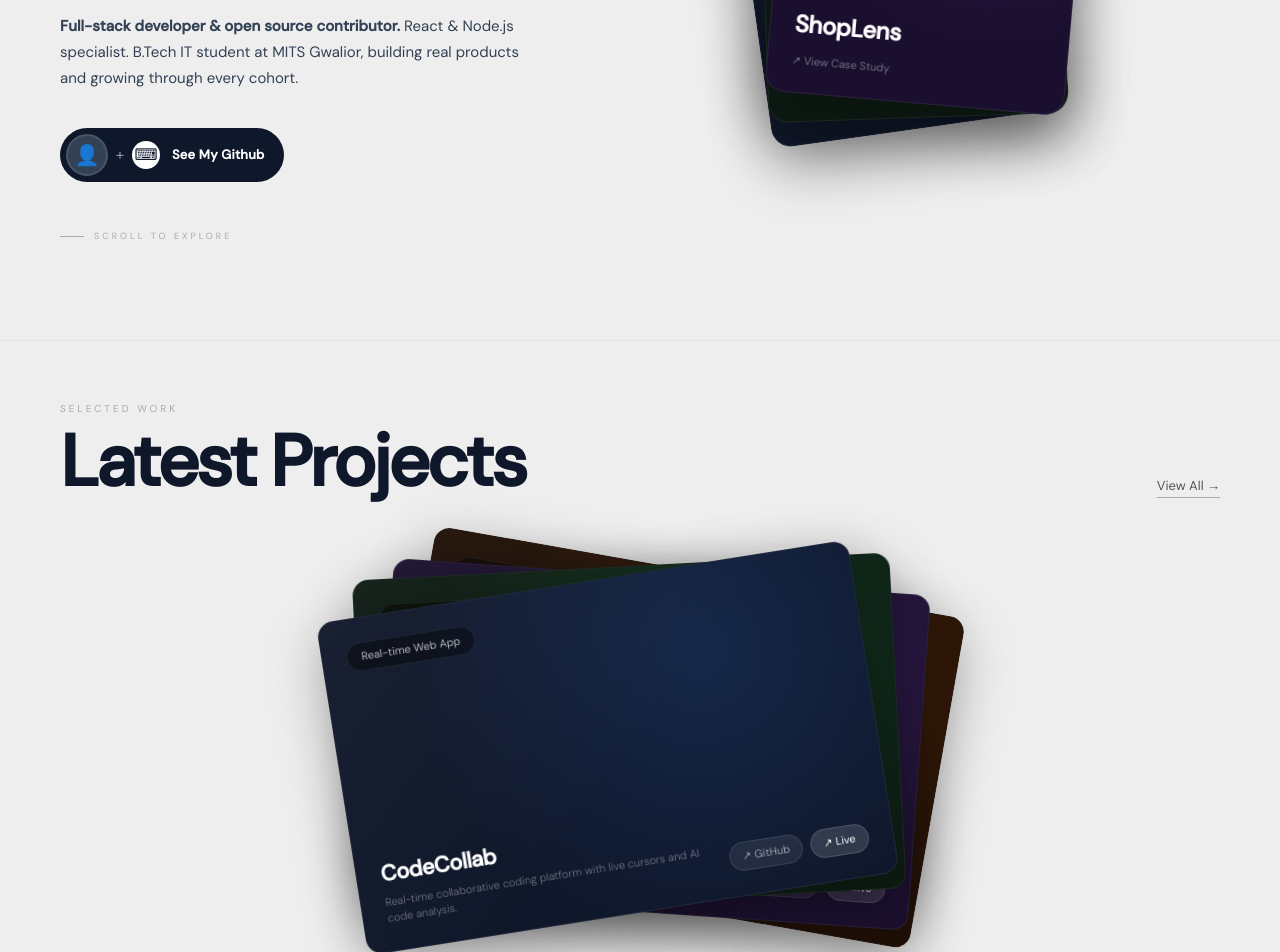
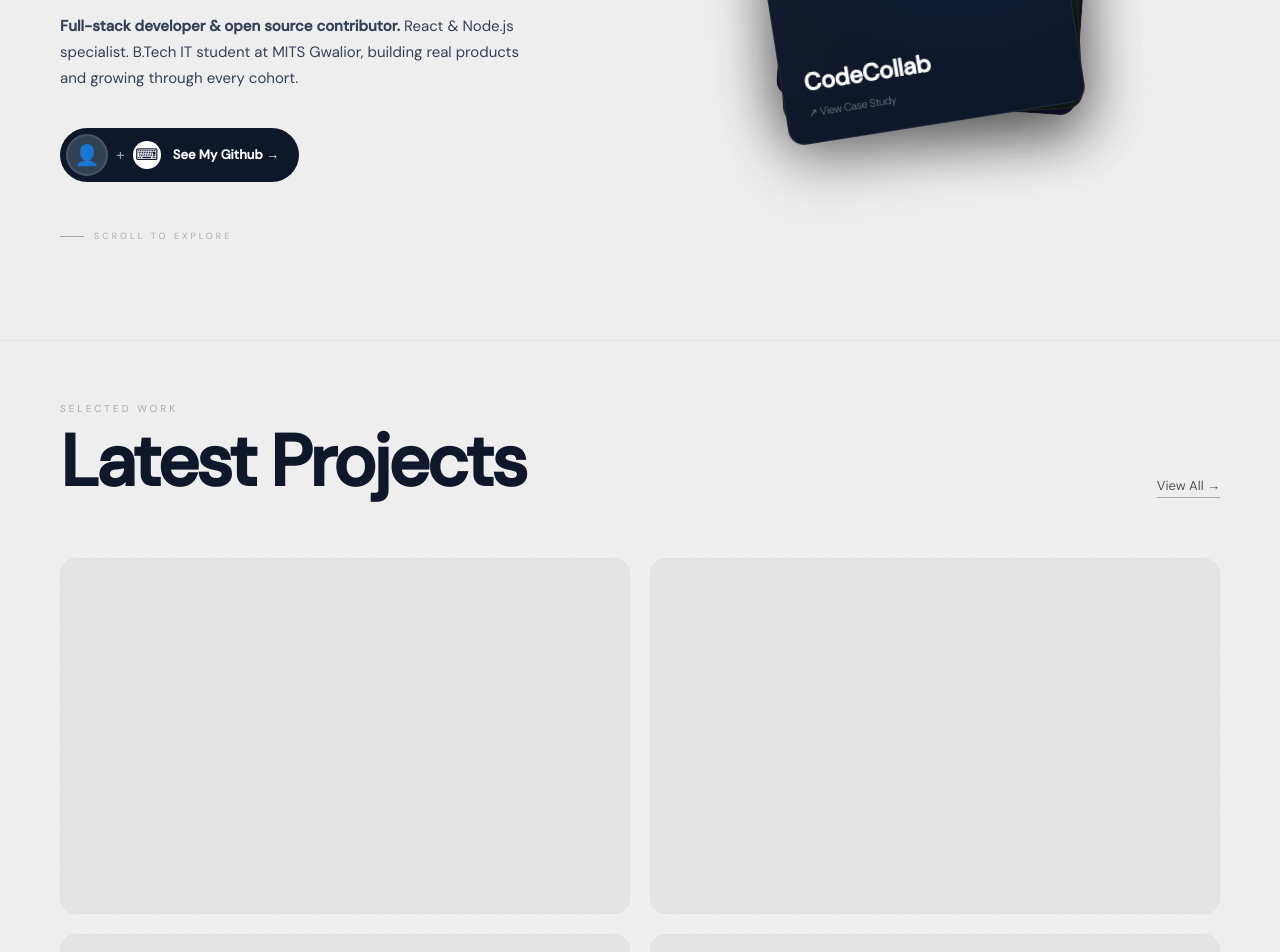
Before and after one commit to MaireadForge/Portfolio, a React (Vite) app: page / in a window 1280 px wide. Shown: the part 460-1412 px from the top of the page. Built offline with nearby package versions, Linux system fonts and the light colour scheme.

Commit message:
Updated projects section

```diff
--- a/src/App.jsx
+++ b/src/App.jsx
@@ -1,20 +1,100 @@
+import { useEffect, useRef } from "react";
+import { gsap } from "gsap";
+import { ScrollTrigger } from "gsap/ScrollTrigger";
 import Cursor from "./components/Cursor";
 import useLenis from "./hooks/useLenis";
 import Navbar from "./components/Navbar";
 import Hero from "./components/Hero";
 import Projects from "./components/Projects";
 
+gsap.registerPlugin(ScrollTrigger);
+
 export default function App() {
   useLenis();
+
+  const cardRefs = useRef([]);
+  const deckRef = useRef(null);
+  const projectsSectionRef = useRef(null);
+
+  useEffect(() => {
+    const cards = cardRefs.current;
+    const slots = [0, 1, 2, 3].map((i) =>
+      document.getElementById(`grid-slot-${i}`)
+    );
+
+    if (!cards.length || !slots[0]) return;
+
+    const getRelativePos = (el) => {
+      const rect = el.getBoundingClientRect();
+      return {
+        x: rect.left + rect.width / 2,
+        y: rect.top + rect.height / 2 + window.scrollY,
+      };
+    };
+
+    ScrollTrigger.create({
+      trigger: projectsSectionRef.current,
+      start: "top 80%",
+      onEnter: () => {
+        slots.forEach((slot, i) => {
+          const card = cards[i];
+          if (!card || !slot) return;
+
+          const cardRect = card.getBoundingClientRect();
+          const slotRect = slot.getBoundingClientRect();
+
+          const dx = slotRect.left - cardRect.left;
+          const dy = slotRect.top + window.scrollY - (cardRect.top + window.scrollY);
+          const scaleX = slotRect.width / cardRect.width;
+          const scaleY = slotRect.height / cardRect.height;
+
+          gsap.to(card, {
+            x: `+=${dx}`,
+            y: `+=${dy}`,
+            rotate: 0,
+            scaleX,
+            scaleY,
+            duration: 0.9,
+            delay: i * 0.1,
+            ease: "power3.out",
+            borderRadius: 16,
+          });
+        });
+      },
+      onLeaveBack: () => {
+        const startRotations = [-9, -3, 4, 10];
+        const startOffsets = [
+          { x: -20, y: 16 },
+          { x: -6,  y: 6  },
+          { x: 8,   y: -4 },
+          { x: 22,  y: -12},
+        ];
+
+        cards.forEach((card, i) => {
+          gsap.to(card, {
+            x: startOffsets[i].x,
+            y: startOffsets[i].y,
+            rotate: startRotations[i],
+            scaleX: 1,
+            scaleY: 1,
+            duration: 0.7,
+            ease: "power2.inOut",
+          });
+        });
+      },
+    });
+
+    return () => ScrollTrigger.getAll().forEach((t) => t.kill());
+  }, []);
 
   return (
     <>
       <Cursor />
       <Navbar />
       <div style={{ paddingTop: "0px" }}>
-        <Hero />
-        <Projects />
-        {/* About, Experience, OSS, Contact coming next */}
+        <Hero cardRefs={cardRefs} deckRef={deckRef} />
+        <Projects projectsSectionRef={projectsSectionRef} />
+
         <div style={{
           height: "60vh",
           background: "#eeeeee",
--- a/src/components/Hero.jsx
+++ b/src/components/Hero.jsx
@@ -1,25 +1,20 @@
-import { useRef } from "react";
-import { motion, useScroll, useTransform } from "framer-motion";
+import { useEffect, useRef } from "react";
+import { motion } from "framer-motion";
+import { gsap } from "gsap";
+import { ScrollTrigger } from "gsap/ScrollTrigger";
+
+gsap.registerPlugin(ScrollTrigger);
 
 const PROJECT_CARDS = [
-  { title: "CodeCollab", tag: "Real-time Web App", color: "#0f172a", accent: "#3b82f6" },
-  { title: "NarrativeX", tag: "AI / ML Platform", color: "#0c1a12", accent: "#22c55e" },
-  { title: "ShopLens", tag: "Computer Vision", color: "#1a0f2e", accent: "#a855f7" },
+  { id: 1, tag: "Real-time Web App", title: "CodeCollab", color: "#0f172a", accent: "#3b82f6" },
+  { id: 2, tag: "AI / ML Platform", title: "NarrativeX", color: "#0c1a12", accent: "#22c55e" },
+  { id: 3, tag: "Computer Vision", title: "ShopLens", color: "#1a0f2e", accent: "#a855f7" },
+  { id: 4, tag: "Internship Project", title: "CoGrow", color: "#1f0f05", accent: "#f97316" },
 ];
 
-export default function Hero() {
-  const ref = useRef(null);
-  const { scrollYProgress } = useScroll({
-    target: ref,
-    offset: ["start start", "end start"],
-  });
-
-  const leftY = useTransform(scrollYProgress, [0, 1], ["0%", "-15%"]);
-  const opacity = useTransform(scrollYProgress, [0, 0.6], [1, 0]);
-
+export default function Hero({ cardRefs, deckRef }) {
   return (
     <section
-      ref={ref}
       style={{
         minHeight: "100vh",
         background: "#eeeeee",
@@ -33,8 +28,7 @@ export default function Hero() {
       }}
     >
       {/* LEFT */}
-      <motion.div style={{ y: leftY, opacity }}>
-
+      <div>
         {/* Location pill */}
         <motion.div
           initial={{ opacity: 0, y: 10 }}
@@ -57,22 +51,19 @@ export default function Hero() {
             background: "#22c55e",
           }} />
           <span style={{
-            fontSize: 12,
-            color: "#333",
+            fontSize: 12, color: "#333",
             fontFamily: "'DM Sans', sans-serif",
-            fontWeight: 400,
           }}>
             Gwalior, India
           </span>
         </motion.div>
 
-        {/* Big name — bold sans like Austin */}
+        {/* Big name with 3D depth */}
         <motion.div
           initial={{ opacity: 0, y: 30 }}
           animate={{ opacity: 1, y: 0 }}
           transition={{ duration: 0.9, delay: 0.2, ease: [0.16, 1, 0.3, 1] }}
         >
-          {/* 3D depth layers */}
           <div style={{ position: "relative", display: "inline-block" }}>
             {[
               { top: 8, left: 8, opacity: 0.025 },
@@ -96,7 +87,6 @@ export default function Hero() {
                 <span style={{ color: `rgba(80,80,80,${s.opacity * 1.5})` }}>Portfolio</span>
               </div>
             ))}
-
             <div style={{
               position: "relative",
               fontFamily: "'DM Sans', sans-serif",
@@ -119,12 +109,9 @@ export default function Hero() {
           transition={{ duration: 0.7, delay: 0.5 }}
           style={{
             fontFamily: "'DM Sans', sans-serif",
-            fontSize: 15,
-            fontWeight: 400,
+            fontSize: 15, fontWeight: 400,
             color: "#334155",
-            marginTop: 28,
-            maxWidth: 480,
-            lineHeight: 1.75,
+            marginTop: 28, maxWidth: 480, lineHeight: 1.75,
           }}
         >
           <strong>Full-stack developer & open source contributor.</strong>{" "}
@@ -132,11 +119,13 @@ export default function Hero() {
           building real products and growing through every cohort.
         </motion.p>
 
-        {/* Photo + Github CTA — exactly like Austin */}
-        <motion.div
+        {/* Github CTA */}
+        <motion.a
+          href="https://github.com/"
           initial={{ opacity: 0, y: 16 }}
           animate={{ opacity: 1, y: 0 }}
           transition={{ duration: 0.7, delay: 0.7 }}
+          whileHover={{ scale: 1.03 }}
           style={{
             display: "inline-flex",
             alignItems: "center",
@@ -146,58 +135,35 @@ export default function Hero() {
             borderRadius: 999,
             padding: "6px 20px 6px 6px",
             cursor: "none",
+            textDecoration: "none",
           }}
         >
-          {/* Photo circle */}
           <div style={{
-            width: 42, height: 42,
-            borderRadius: "50%",
+            width: 42, height: 42, borderRadius: "50%",
             background: "#334155",
             border: "2px solid #475569",
-            display: "flex",
-            alignItems: "center",
-            justifyContent: "center",
-            fontSize: 20,
-            overflow: "hidden",
-            flexShrink: 0,
+            display: "flex", alignItems: "center",
+            justifyContent: "center", fontSize: 20,
+            overflow: "hidden", flexShrink: 0,
           }}>
-            {/* Replace with your photo: */}
-            {/* <img src="/photo.jpg" style={{width:"100%",height:"100%",objectFit:"cover"}} /> */}
             👤
           </div>
-
-          {/* Plus sign */}
-          <span style={{
-            color: "#94a3b8",
-            fontSize: 16,
-            margin: "0 8px",
-            fontWeight: 300,
-          }}>+</span>
-
-          {/* Github icon */}
+          <span style={{ color: "#94a3b8", fontSize: 16, margin: "0 8px" }}>+</span>
           <div style={{
-            width: 28, height: 28,
-            borderRadius: "50%",
-            background: "#fff",
-            display: "flex",
-            alignItems: "center",
-            justifyContent: "center",
-            fontSize: 16,
-            marginRight: 12,
+            width: 28, height: 28, borderRadius: "50%",
+            background: "#fff", display: "flex",
+            alignItems: "center", justifyContent: "center",
+            fontSize: 16, marginRight: 12,
           }}>
             ⌨
           </div>
-
           <span style={{
             fontFamily: "'DM Sans', sans-serif",
-            fontSize: 13,
-            fontWeight: 600,
-            color: "#fff",
-            letterSpacing: "0.2px",
+            fontSize: 13, fontWeight: 600, color: "#fff",
           }}>
-            See My Github
+            See My Github →
           </span>
-        </motion.div>
+        </motion.a>
 
         {/* Scroll hint */}
         <motion.div
@@ -205,30 +171,24 @@ export default function Hero() {
           animate={{ opacity: 1 }}
           transition={{ duration: 1, delay: 1.2 }}
           style={{
-            display: "flex",
-            alignItems: "center",
-            gap: 10,
-            marginTop: 48,
+            display: "flex", alignItems: "center",
+            gap: 10, marginTop: 48,
           }}
         >
           <div style={{ width: 24, height: "1px", background: "#aaa" }} />
           <span style={{
-            fontSize: 9,
-            letterSpacing: "3px",
-            textTransform: "uppercase",
-            color: "#aaa",
+            fontSize: 9, letterSpacing: "3px",
+            textTransform: "uppercase", color: "#aaa",
             fontFamily: "'DM Sans', sans-serif",
           }}>
             Scroll to explore
           </span>
         </motion.div>
-      </motion.div>
+      </div>
 
-      {/* RIGHT — stacked fanned cards like Austin */}
-<motion.div
-  initial={{ opacity: 0, x: 60 }}
-  animate={{ opacity: 1, x: 0 }}
-  transition={{ duration: 1, delay: 0.4, ease: [0.16, 1, 0.3, 1] }}
+      {/* RIGHT — stacked deck, controlled by GSAP from App */}
+      <div
+        ref={deckRef}
         style={{
           position: "relative",
           height: "100%",
@@ -237,92 +197,91 @@ export default function Hero() {
           justifyContent: "center",
         }}
       >
-  <div style={{ position: "relative", width: 340, height: 420 }}>
+        <div style={{ position: "relative", width: 320, height: 400 }}>
           {PROJECT_CARDS.map((card, i) => {
-      const rotations = [-8, -2, 5];
-      const offsets = [
-        { x: -24, y: 20 },
-        { x: -8, y: 8 },
-        { x: 10, y: -6 },
+            const startRotations = [-9, -3, 4, 10];
+            const startOffsets = [
+              { x: -20, y: 16 },
+              { x: -6,  y: 6  },
+              { x: 8,   y: -4 },
+              { x: 22,  y: -12},
             ];
+
             return (
-        <motion.div
-          key={card.title}
-          whileHover={{ y: -8, rotate: 0, zIndex: 10, scale: 1.02 }}
-          transition={{ type: "spring", stiffness: 260, damping: 20 }}
+              <div
+                key={card.id}
+                ref={(el) => (cardRefs.current[i] = el)}
+                data-index={i}
                 style={{
                   position: "absolute",
                   width: 300,
-            height: 380,
-            borderRadius: 20,
+                  height: 370,
+                  borderRadius: 18,
                   background: card.color,
                   border: "1px solid rgba(255,255,255,0.08)",
-            rotate: rotations[i],
-            x: offsets[i].x,
-            y: offsets[i].y,
-            zIndex: i,
                   boxShadow: "0 20px 60px rgba(0,0,0,0.3)",
                   overflow: "hidden",
                   display: "flex",
                   flexDirection: "column",
                   justifyContent: "space-between",
-            padding: 24,
+                  padding: 22,
+                  zIndex: 4 - i,
+                  transform: `rotate(${startRotations[i]}deg) translate(${startOffsets[i].x}px, ${startOffsets[i].y}px)`,
                 }}
               >
                 {/* Accent glow */}
                 <div style={{
                   position: "absolute", inset: 0,
-            background: `radial-gradient(circle at 70% 20%, ${card.accent}25 0%, transparent 65%)`,
+                  background: `radial-gradient(circle at 70% 25%, ${card.accent}28 0%, transparent 65%)`,
+                  pointerEvents: "none",
+                }} />
+                <div style={{
+                  position: "absolute", inset: 0,
+                  background: "linear-gradient(135deg, rgba(255,255,255,0.04) 0%, transparent 55%)",
                   pointerEvents: "none",
                 }} />
 
-          {/* Tag pill */}
+                {/* Tag */}
                 <div style={{
                   display: "inline-flex",
-            background: "rgba(0,0,0,0.35)",
+                  background: "rgba(0,0,0,0.4)",
                   backdropFilter: "blur(8px)",
                   borderRadius: 999,
-            padding: "5px 12px",
+                  padding: "5px 14px",
                   width: "fit-content",
                   border: "1px solid rgba(255,255,255,0.08)",
                 }}>
                   <span style={{
-              fontSize: 10,
-              color: "rgba(255,255,255,0.65)",
+                    fontSize: 11,
+                    color: "rgba(255,255,255,0.7)",
                     fontFamily: "'DM Sans', sans-serif",
                   }}>
                     {card.tag}
                   </span>
                 </div>
 
-          {/* Title + link */}
-          <div>
+                {/* Title */}
                 <div style={{
-              fontSize: 24,
-              fontWeight: 800,
+                  fontSize: 24, fontWeight: 800,
                   color: "#fff",
                   fontFamily: "'DM Sans', sans-serif",
                   letterSpacing: "-0.5px",
-              marginBottom: 10,
                 }}>
                   {card.title}
-            </div>
                   <div style={{
-              fontSize: 11,
+                    fontSize: 11, fontWeight: 300,
                     color: "rgba(255,255,255,0.4)",
+                    marginTop: 4,
                     fontFamily: "'DM Sans', sans-serif",
-              display: "flex",
-              alignItems: "center",
-              gap: 4,
                   }}>
                     ↗ View Case Study
                   </div>
                 </div>
-        </motion.div>
+              </div>
             );
           })}
         </div>
-</motion.div>
+      </div>
     </section>
   );
 }
--- a/src/components/Projects.jsx
+++ b/src/components/Projects.jsx
@@ -1,302 +1,71 @@
-import { useEffect, useRef } from "react";
-import { gsap } from "gsap";
-import { ScrollTrigger } from "gsap/ScrollTrigger";
-
-gsap.registerPlugin(ScrollTrigger);
-
-const PROJECTS = [
-  {
-    id: 1,
-    tag: "Real-time Web App",
-    title: "CodeCollab",
-    desc: "Real-time collaborative coding platform with live cursors and AI code analysis.",
-    color: "#0f172a",
-    accent: "#3b82f6",
-    github: "#",
-    live: "#",
-  },
-  {
-    id: 2,
-    tag: "AI / ML Platform",
-    title: "NarrativeX",
-    desc: "AI-powered news intelligence platform using NLP and LLM pipelines.",
-    color: "#0c1a12",
-    accent: "#22c55e",
-    github: "#",
-    live: "#",
-  },
-  {
-    id: 3,
-    tag: "Computer Vision",
-    title: "ShopLens",
-    desc: "Visual search engine using ResNet50 to identify products from images.",
-    color: "#1a0f2e",
-    accent: "#a855f7",
-    github: "#",
-    live: "#",
-  },
-  {
-    id: 4,
-    tag: "Internship Project",
-    title: "CoGrow",
-    desc: "Full multi-section React landing page with Framer Motion animations.",
-    color: "#1f0f05",
-    accent: "#f97316",
-    github: "#",
-    live: "#",
-  },
-];
-
-export default function Projects() {
-  const sectionRef = useRef(null);
-  const cardRefs = useRef([]);
-
-  useEffect(() => {
-    const ctx = gsap.context(() => {
-      // Final grid positions for each card
-      const finalPositions = [
-        { x: "-51%", y: "-52%", rotate: 0 }, // top-left
-        { x: "51%",  y: "-52%", rotate: 0 }, // top-right
-        { x: "-51%", y: "52%",  rotate: 0 }, // bottom-left
-        { x: "51%",  y: "52%",  rotate: 0 }, // bottom-right
-      ];
-
-      // Starting stacked positions
-      const startPositions = [
-        { x: "-6%", y: "2%",  rotate: -9 },
-        { x: "-2%", y: "-2%", rotate: -3 },
-        { x: "2%",  y: "1%",  rotate: 4  },
-        { x: "6%",  y: "-1%", rotate: 10 },
-      ];
-
-      // Set initial stacked state
-      cardRefs.current.forEach((card, i) => {
-        gsap.set(card, {
-          x: startPositions[i].x,
-          y: startPositions[i].y,
-          rotate: startPositions[i].rotate,
-          opacity: 1,
-        });
-      });
-
-      // Animate cards flying out to grid on scroll
-      const tl = gsap.timeline({
-        scrollTrigger: {
-          trigger: sectionRef.current,
-          start: "top top",
-          end: "+=150%",
-          scrub: 1.2,
-          pin: true,
-          anticipatePin: 1,
-        },
-      });
-
-      cardRefs.current.forEach((card, i) => {
-        tl.to(
-          card,
-          {
-            x: finalPositions[i].x,
-            y: finalPositions[i].y,
-            rotate: 0,
-            duration: 1,
-            ease: "power3.out",
-          },
-          i * 0.08 // stagger each card slightly
-        );
-      });
-    }, sectionRef);
-
-    return () => ctx.revert();
-  }, []);
-
+export default function Projects({ projectsSectionRef }) {
   return (
     <section
       id="projects"
-      ref={sectionRef}
+      ref={projectsSectionRef}
       style={{
         background: "#eeeeee",
-        height: "100vh",
+        minHeight: "100vh",
         borderTop: "1px solid #e5e5e5",
         position: "relative",
-        overflow: "hidden",
+        padding: "60px 60px 100px",
       }}
     >
       {/* Header */}
-      {/* Header */}
-<div
-  style={{
-    position: "absolute",
-    top: 60,
-    left: 60,
-    right: 60,
+      <div style={{
         display: "flex",
         justifyContent: "space-between",
         alignItems: "flex-end",
-    zIndex: 10,
-  }}
->
+        marginBottom: 60,
+      }}>
         <div>
-    <div
-      style={{
-        fontSize: 10,
-        color: "#aaa",
-        letterSpacing: "3px",
-        textTransform: "uppercase",
-        fontFamily: "'DM Sans', sans-serif",
-        marginBottom: 10,
-      }}
-    >
+          <div style={{
+            fontSize: 10, color: "#aaa",
+            letterSpacing: "3px", textTransform: "uppercase",
+            fontFamily: "'DM Sans', sans-serif", marginBottom: 10,
+          }}>
             Selected Work
           </div>
-
-    <h2
-      style={{
+          <h2 style={{
             fontFamily: "'DM Sans', sans-serif",
             fontSize: "clamp(40px, 6vw, 72px)",
-        fontWeight: 800,
-        color: "#0f172a",
-        letterSpacing: "-3px",
-        lineHeight: 1,
-      }}
-    >
+            fontWeight: 800, color: "#0f172a",
+            letterSpacing: "-3px", lineHeight: 1,
+          }}>
             Latest Projects
           </h2>
         </div>
-
-  <a
-    href="#"
-    style={{
+        <a href="#" style={{
           fontFamily: "'DM Sans', sans-serif",
-      fontSize: 13,
-      color: "#555",
+          fontSize: 13, color: "#555",
           textDecoration: "none",
           borderBottom: "1px solid #aaa",
           paddingBottom: 2,
-    }}
-  >
+        }}>
           View All →
         </a>
       </div>
 
-      {/* Cards — all stacked in center */}
-      <div style={{
-        position: "absolute",
-        inset: 0,
-        display: "flex",
-        alignItems: "center",
-        justifyContent: "center",
-      }}>
-        {PROJECTS.map((project, i) => (
+      {/* Empty grid slots — cards fly here from Hero via GSAP in App.jsx */}
       <div
-            key={project.id}
-            ref={(el) => (cardRefs.current[i] = el)}
+        id="projects-grid"
         style={{
-              position: "absolute",
-              width: "42%",
+          display: "grid",
+          gridTemplateColumns: "1fr 1fr",
+          gap: 20,
+        }}
+      >
+        {[0, 1, 2, 3].map((i) => (
+          <div
+            key={i}
+            id={`grid-slot-${i}`}
+            style={{
               aspectRatio: "16/10",
               borderRadius: 16,
-              background: project.color,
-              border: "1px solid rgba(255,255,255,0.07)",
-              boxShadow: "0 16px 56px rgba(0,0,0,0.28)",
-              overflow: "hidden",
-              display: "flex",
-              flexDirection: "column",
-              justifyContent: "space-between",
-              padding: 24,
-              zIndex: 4 - i,
-              cursor: "none",
+              background: "rgba(0,0,0,0.04)",
+              border: "1px dashed #ddd",
             }}
-          >
-            {/* Accent glow */}
-            <div style={{
-              position: "absolute", inset: 0,
-              background: `radial-gradient(circle at 70% 25%, ${project.accent}28 0%, transparent 65%)`,
-              pointerEvents: "none",
-            }} />
-
-            {/* Shimmer */}
-            <div style={{
-              position: "absolute", inset: 0,
-              background: "linear-gradient(135deg, rgba(255,255,255,0.04) 0%, transparent 55%)",
-              pointerEvents: "none",
-            }} />
-
-            {/* Tag */}
-            <div style={{
-              display: "inline-flex",
-              background: "rgba(0,0,0,0.4)",
-              backdropFilter: "blur(8px)",
-              borderRadius: 999,
-              padding: "5px 14px",
-              width: "fit-content",
-              border: "1px solid rgba(255,255,255,0.08)",
-            }}>
-              <span style={{
-                fontSize: 11,
-                color: "rgba(255,255,255,0.7)",
-                fontFamily: "'DM Sans', sans-serif",
-              }}>
-                {project.tag}
-              </span>
-            </div>
-
-            {/* Bottom */}
-            <div style={{
-              display: "flex",
-              justifyContent: "space-between",
-              alignItems: "flex-end",
-              position: "relative",
-            }}>
-              <div>
-                <div style={{
-                  fontSize: 22,
-                  fontWeight: 800,
-                  color: "#fff",
-                  fontFamily: "'DM Sans', sans-serif",
-                  letterSpacing: "-0.5px",
-                  marginBottom: 4,
-                }}>
-                  {project.title}
-                </div>
-                <div style={{
-                  fontSize: 11,
-                  color: "rgba(255,255,255,0.4)",
-                  fontFamily: "'DM Sans', sans-serif",
-                  fontWeight: 300,
-                }}>
-                  {project.desc}
-                </div>
-              </div>
-              <div style={{ display: "flex", gap: 8, flexShrink: 0, marginLeft: 16 }}>
-                <a href={project.github} style={{
-                  fontSize: 11,
-                  color: "rgba(255,255,255,0.55)",
-                  textDecoration: "none",
-                  background: "rgba(255,255,255,0.08)",
-                  borderRadius: 999,
-                  padding: "5px 12px",
-                  fontFamily: "'DM Sans', sans-serif",
-                  border: "1px solid rgba(255,255,255,0.1)",
-                  whiteSpace: "nowrap",
-                }}>
-                  ↗ GitHub
-                </a>
-                <a href={project.live} style={{
-                  fontSize: 11,
-                  color: "#fff",
-                  textDecoration: "none",
-                  background: "rgba(255,255,255,0.14)",
-                  borderRadius: 999,
-                  padding: "5px 12px",
-                  fontFamily: "'DM Sans', sans-serif",
-                  border: "1px solid rgba(255,255,255,0.15)",
-                  whiteSpace: "nowrap",
-                }}>
-                  ↗ Live
-                </a>
-              </div>
-            </div>
-          </div>
+          />
         ))}
       </div>
     </section>
```
Lines whose indentation alone changed are shown as unchanged.
